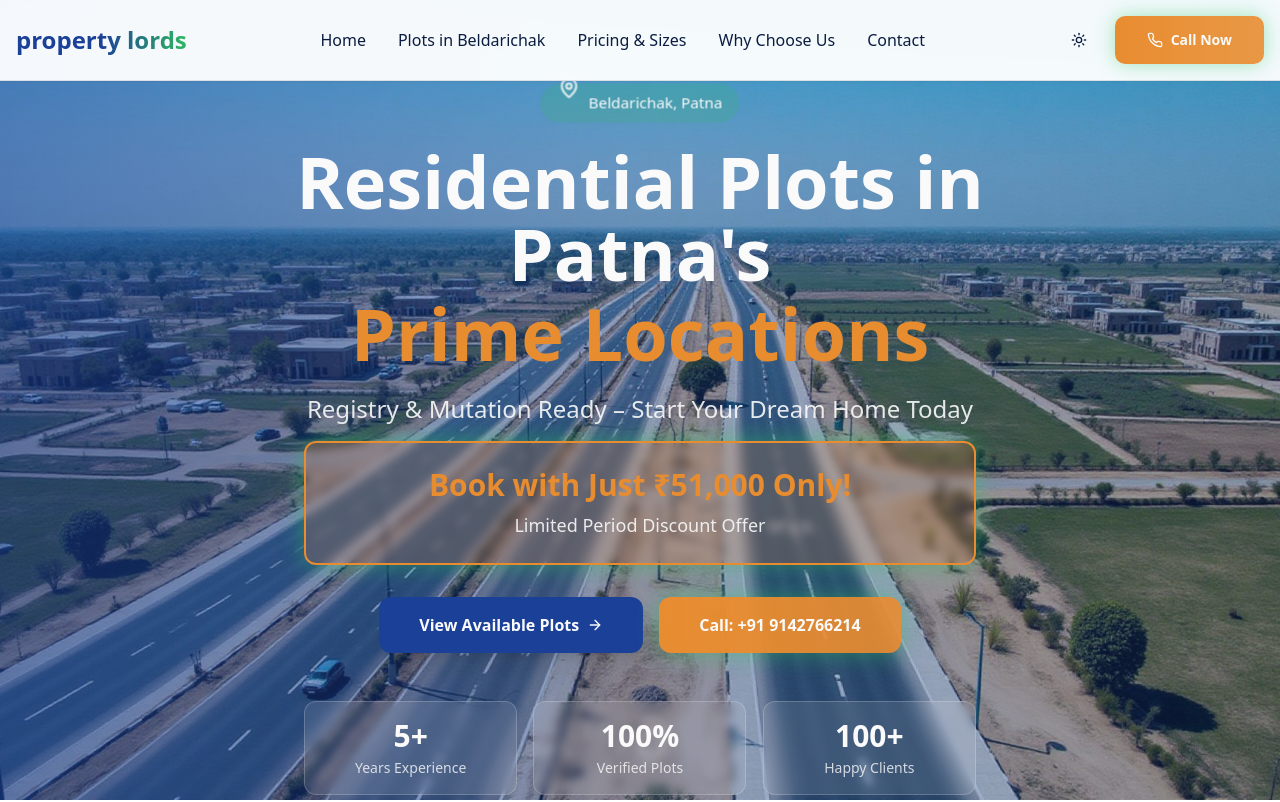
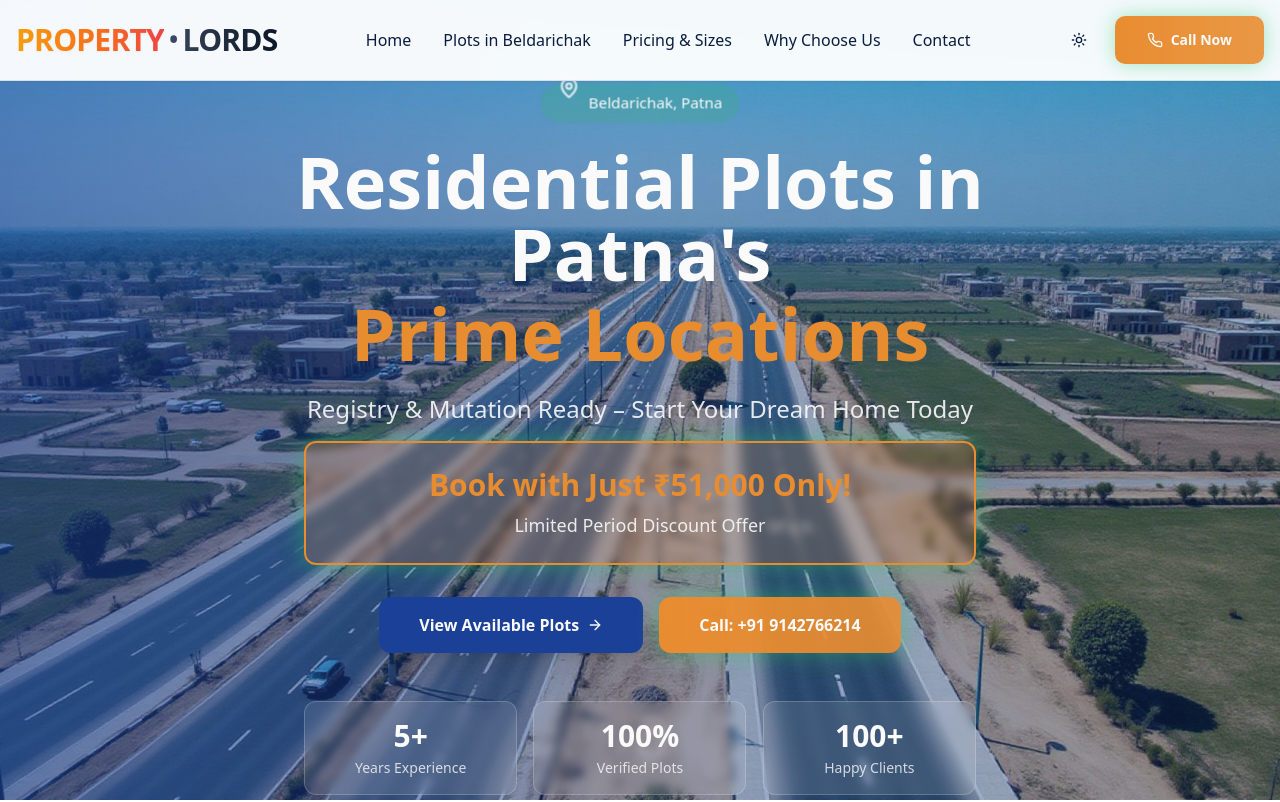
Before and after one commit to sagargiri456/Rishu-s-Patna-Plot, a React (Vite) app: page / in a window 1280 px wide. Shown: the top 802 px of the page. Built offline with nearby package versions, Linux system fonts and the light colour scheme.

Commit message:
improved the name of the brand

```diff
--- a/public/og-image.html
+++ b/public/og-image.html
@@ -71,7 +71,11 @@
 <body>
     <div class="background-pattern"></div>
     <div class="content">
-        <div class="logo">property lords</div>
+        <div class="logo">
+            <span style="background: linear-gradient(45deg, #f59e0b, #f97316, #ef4444); -webkit-background-clip: text; -webkit-text-fill-color: transparent; background-clip: text; font-weight: 900; letter-spacing: -0.02em;">PROPERTY</span>
+            <span style="color: #64748b; font-weight: 300; margin: 0 4px;">•</span>
+            <span style="color: #1e293b; font-weight: 700;">LORDS</span>
+        </div>
         <div class="tagline">Residential Plots in Beldarichak</div>
         <div class="description">Registry & Mutation Ready • 30ft Road Access</div>
         <div class="highlight">Book with Just ₹51,000 Only!</div>
--- a/src/components/Footer.tsx
+++ b/src/components/Footer.tsx
@@ -7,7 +7,15 @@ const Footer = () => {
         <div className="grid sm:grid-cols-2 lg:grid-cols-3 gap-6 sm:gap-8 mb-6 sm:mb-8">
           {/* Company Info */}
           <div>
-            <h3 className="text-xl sm:text-2xl font-bold mb-3 sm:mb-4">property lords</h3>
+            <h3 className="text-xl sm:text-2xl font-black tracking-tight mb-3 sm:mb-4">
+              <span className="bg-gradient-to-r from-amber-400 via-orange-400 to-red-400 bg-clip-text text-transparent drop-shadow-sm">
+                PROPERTY
+              </span>
+              <span className="text-primary-foreground/60 font-light mx-1">•</span>
+              <span className="text-primary-foreground font-bold">
+                LORDS
+              </span>
+            </h3>
             <p className="text-sm sm:text-base text-primary-foreground/80 mb-3 sm:mb-4">
               Your trusted partner in finding the perfect residential plot in Patna. We're committed to transparency, quality, and your satisfaction.
             </p>
--- a/src/components/Header.tsx
+++ b/src/components/Header.tsx
@@ -20,8 +20,14 @@ const Header = () => {
         <div className="flex items-center justify-between h-14 sm:h-16 lg:h-20">
           {/* Logo */}
           <div className="flex items-center">
-            <h1 className="text-lg sm:text-xl lg:text-2xl font-bold bg-gradient-to-r from-primary via-primary to-secondary bg-clip-text text-transparent">
-              property lords
+            <h1 className="text-xl sm:text-2xl lg:text-3xl font-black tracking-tight">
+              <span className="bg-gradient-to-r from-amber-500 via-orange-500 to-red-500 bg-clip-text text-transparent drop-shadow-sm">
+                PROPERTY
+              </span>
+              <span className="text-foreground/80 font-light mx-1">•</span>
+              <span className="bg-gradient-to-r from-slate-700 via-slate-800 to-slate-900 dark:from-slate-300 dark:via-slate-200 dark:to-slate-100 bg-clip-text text-transparent font-bold">
+                LORDS
+              </span>
             </h1>
           </div>
 
```
Also changed, not shown: 1 other file (tests, documents, lock files or other folders).
